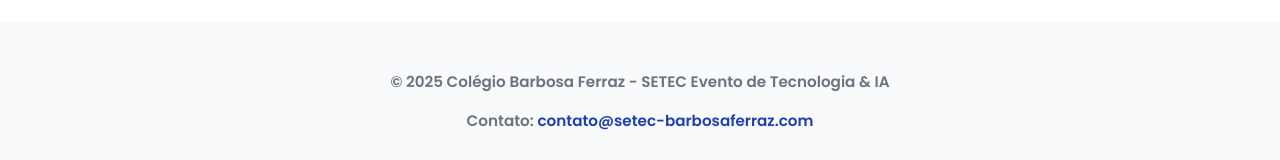
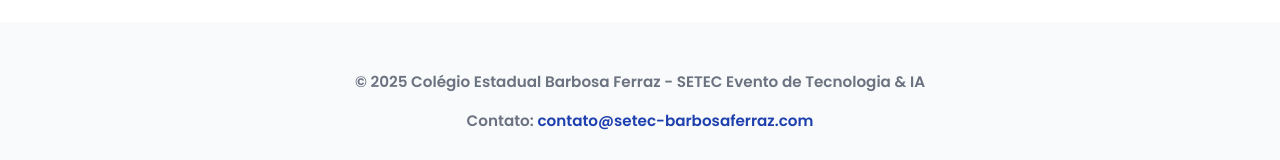
Before and after one commit to GbBonfim/SETEC, a plain HTML site: page index.html in a window 1280 px wide. Shown: the part 2435-2595 px from the top of the page. Drawn offline with Linux system fonts and the light colour scheme.

Commit message:
Update index.html

```diff
--- a/index.html
+++ b/index.html
@@ -72,7 +72,7 @@
     </section>
   </main>
   <footer>
-    <p>© 2025 Colégio Barbosa Ferraz - SETEC Evento de Tecnologia & IA</p>
+    <p>© 2025 Colégio Estadual Barbosa Ferraz - SETEC Evento de Tecnologia & IA</p>
     <p>
       Contato: <a href="mailto:contato@setec-barbosaferraz.com" aria-label="Email contato SETEC">contato@setec-barbosaferraz.com</a>
     </p>
```
